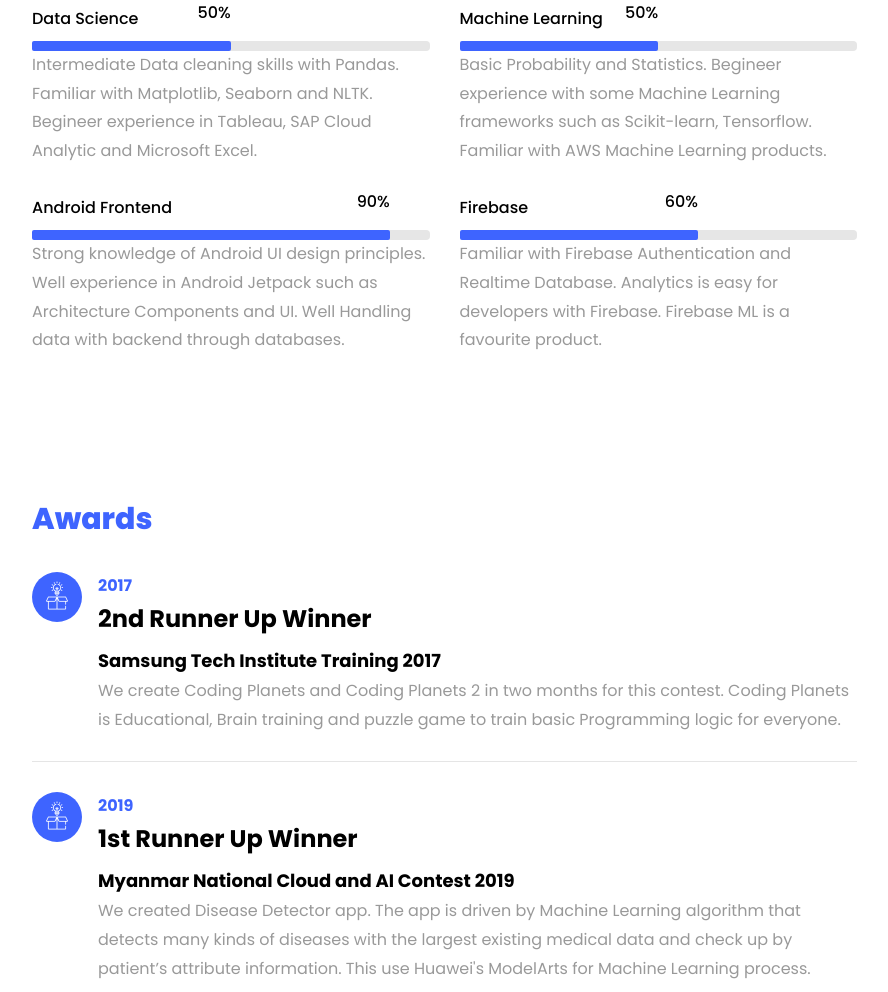
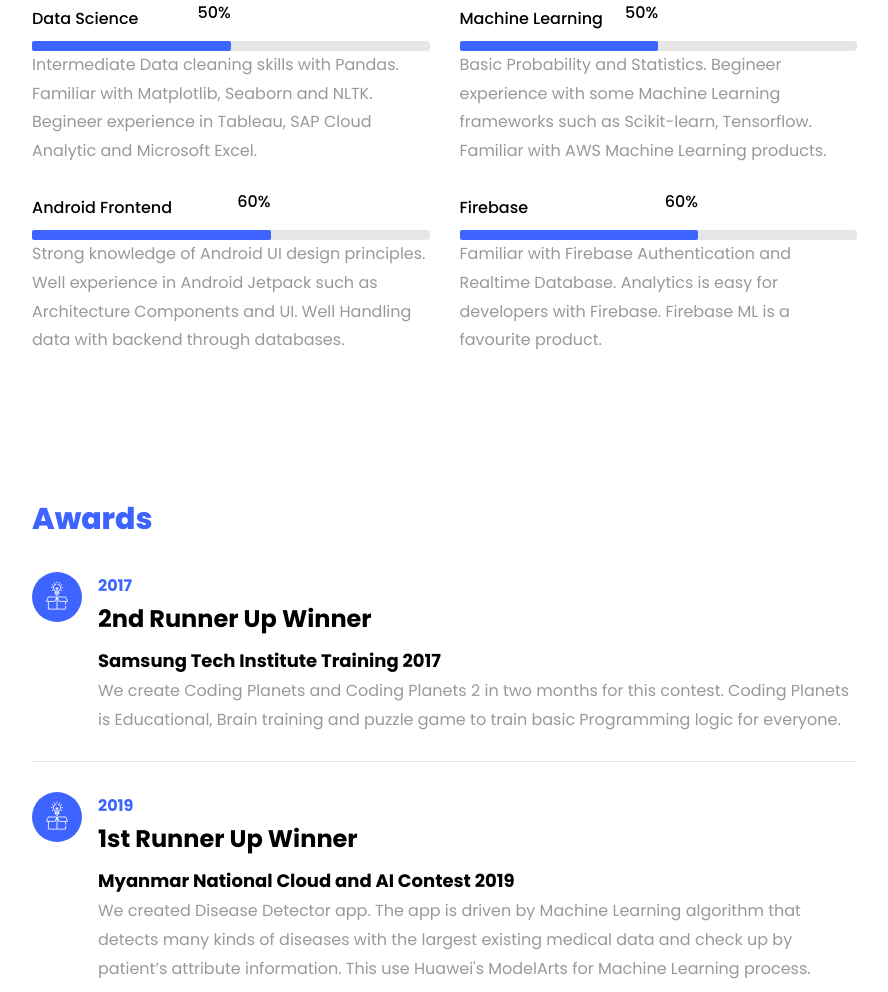
Before and after one commit to MinThuraZaw/minthurazaw.github.io, a plain HTML site: page index.html in a window 1280 px wide. Shown: the part 2828-3820 px from the top of the page, without its empty margins (338-1226 px from the left). Drawn offline with Linux system fonts and the light colour scheme; files whose address does not match are found by name.

Commit message:
Update index.html

```diff
--- a/index.html
+++ b/index.html
@@ -317,8 +317,8 @@
 										<h3>Android Frontend</h3>
 										<div class="progress">
 										 	<div class="progress-bar color-1" role="progressbar" aria-valuenow="80"
-										  	aria-valuemin="0" aria-valuemax="100" style="width:90%">
-										    <span>90%</span>
+										  	aria-valuemin="0" aria-valuemax="100" style="width:60%">
+										    <span>60%</span>
 										  	</div>
 										</div>
 										<p>Strong knowledge of Android UI design principles. Well experience in Android Jetpack such as Architecture Components and UI. Well Handling data with backend through databases.</p>
```
